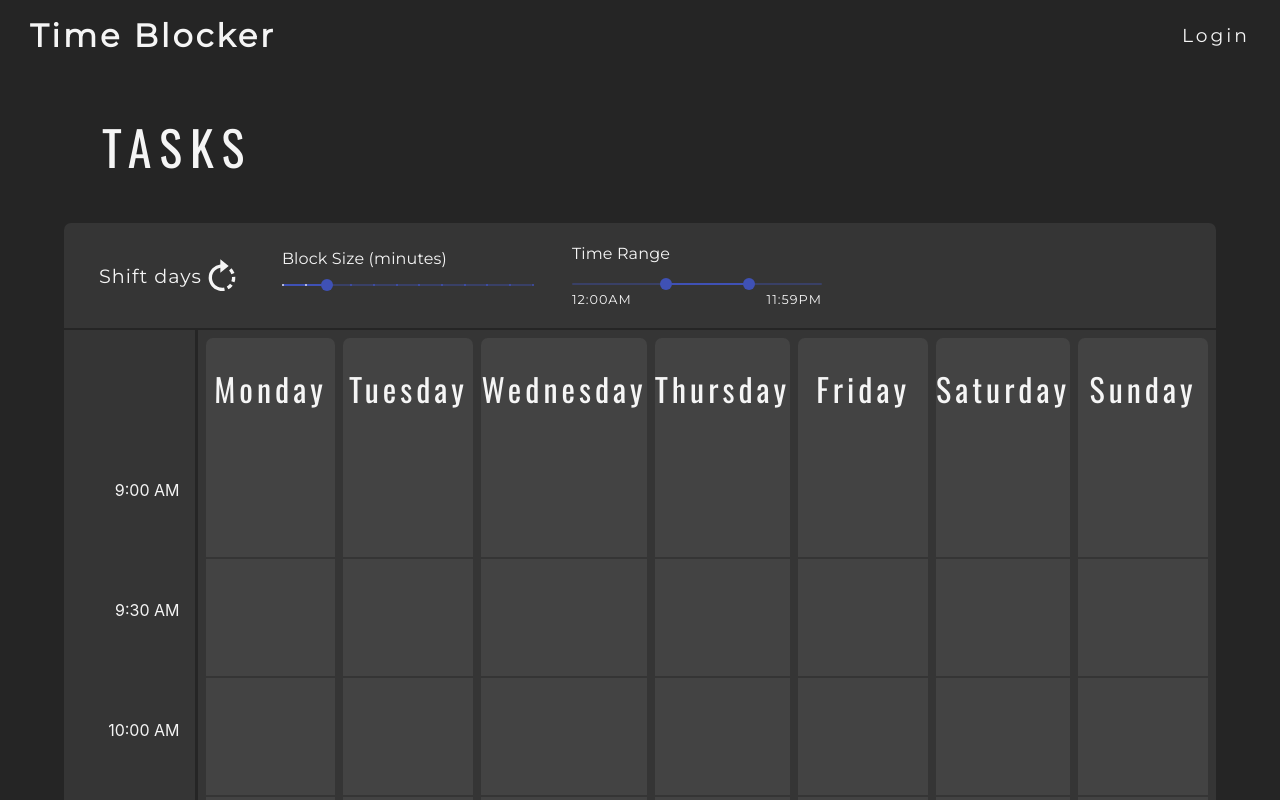
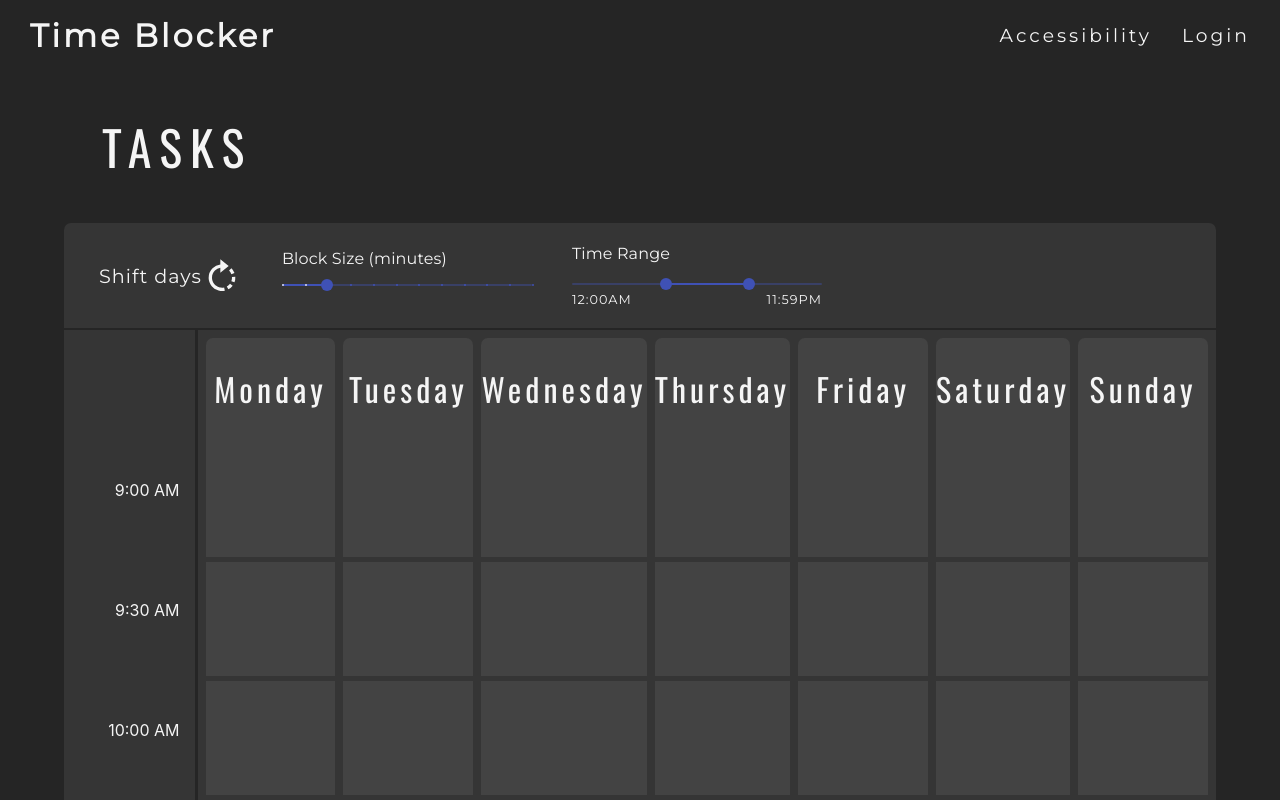
Before and after one commit to clinzy25/time-blocker, a React (Create React App) app: page / in a window 1280 px wide. Shown: the top 800 px of the page. Built offline with nearby package versions, Linux system fonts and the light colour scheme.

Commit message:
task cells

```diff
--- a/src/components/DayColumn.js
+++ b/src/components/DayColumn.js
@@ -1,22 +1,61 @@
+import React, { useState, useCallback, useEffect } from 'react';
 import styled from 'styled-components';
 import { useTableContext } from '../reducers-contexts/table_context';
 import { FaPlusSquare } from 'react-icons/fa';
+import { Task } from './Task';
 
 export const DayColumn = ({ day }) => {
-  const { timeColumn } = useTableContext();
+  const { timeColumn, addTask, tasks } = useTableContext();
+
+  const [showBtn, setShowBtn] = useState(false);
+  const [btnKey, setBtnKey] = useState(null);
+
+  const getTasks = (cellKey) => {
+    return tasks
+    ? tasks.map((task) => {
+      if (task.key === cellKey) {
+        return <Task cellKey={cellKey} />;
+      }
+    })
+    : null;
+  };
 
   return (
     <Wrapper gridInterval={timeColumn.length}>
       <h2>{day}</h2>
       {timeColumn.map((_, index) => {
         index++;
+        console.log(index)
+        const cellKey = day.substr(0, 2).concat(index);
         return (
           <div
-            key={index}
+            key={cellKey}
             className='task-slot'
             style={{ gridArea: `${2} / 1 / ${index + 2} / 2;` }}
+            onMouseEnter={() => {
+              setBtnKey(index);
+              setShowBtn(true);
+            }}
+            onMouseLeave={() => {
+              setBtnKey(null);
+              setShowBtn(false);
+            }}
           >
-            <FaPlusSquare className='add-task-btn' />
+            {showBtn && index === btnKey ? (
+              <FaPlusSquare
+                className='add-task-btn'
+                onClick={() => {
+                  addTask({
+                    key: cellKey,
+                    dayOfWeek: day,
+                    time: '',
+                    title: 'New Task',
+                    textContent: '',
+                  });
+                }}
+              />
+            ) : null}
+            {getTasks(cellKey)}
           </div>
         );
       })}
@@ -29,7 +68,6 @@ const Wrapper = styled.div`
   display: grid;
   grid-template-columns: 1fr;
   grid-template-rows: ${(props) => `100px repeat(${props.gridInterval}, 1fr);`};
-  grid-gap: 3px;
   background-color: var(--clr-background-dark3);
   border-radius: 7px;
   h2 {
@@ -44,13 +82,14 @@ const Wrapper = styled.div`
   .task-slot {
     height: 100%;
     width: 100%;
-    border-bottom: 2px solid var(--clr-background-dark2);
+    border-bottom: 5px solid var(--clr-background-dark2);
   }
   .add-task-btn {
     height: 20px;
     width: 20px;
     margin: 5px;
     color: var(--clr-background-dark);
-    display: none;
+    display: hidden;
+    cursor: pointer;
   }
 `;
--- a/src/components/Navbar.js
+++ b/src/components/Navbar.js
@@ -1,13 +1,16 @@
-import styled from 'styled-components'
+import styled from 'styled-components';
 
 export const Navbar = () => {
   return (
     <Wrapper>
       <h1 className='title'>Time Blocker</h1>
-      <h3 className='login'>Login</h3>
+      <div className='right-side-items'>
+        <h3 className='accessibility'>Accessibility</h3>
+        <h3 className='login'>Login</h3>
+      </div>
     </Wrapper>
-  )
-}
+  );
+};
 
 const Wrapper = styled.div`
   display: flex;
@@ -17,10 +20,13 @@ const Wrapper = styled.div`
   color: var(--clr-text-light);
   font-family: 'Montserrat', sans-serif;
   letter-spacing: 3px;
+  .right-side-items {
+    display: flex;
+  }
   .title {
     padding-left: 30px;
   }
-  .login {
+  .login, .accessibility {
     padding-right: 30px;
     font-weight: 100;
   }
--- a/src/components/Table.js
+++ b/src/components/Table.js
@@ -22,6 +22,5 @@ const Wrapper = styled.article`
   margin-bottom: 200px;
   .flex-container {
     display: flex;
-    flex-flow: row;
   }
 `;
--- /dev/null
+++ b/src/components/Task.js
@@ -0,0 +1,15 @@
+import styled from 'styled-components';
+import { useTableContext } from '../reducers-contexts/table_context';
+
+export const Task = ({ cellKey }) => {
+  const { tasks } = useTableContext();
+
+  const task = tasks.find((task) => task.key === cellKey);
+  if (task) {
+    return <p>{task.key}</p>;
+  } else {
+    return null;
+  }
+
+};
+const Wrapper = styled.div``;
--- a/src/components/TasksContainer.js
+++ b/src/components/TasksContainer.js
@@ -8,7 +8,7 @@ export const TasksContainer = () => {
   return (
     <Wrapper>
       {dayOrder.map((day, index) => {
-        return <DayColumn day={day} key={index} />;
+        return <DayColumn key={day} day={day} />;
       })}
     </Wrapper>
   );
--- a/src/reducers-contexts/actions.js
+++ b/src/reducers-contexts/actions.js
@@ -2,3 +2,4 @@ export const SET_BLOCK_SIZE = 'SET_BLOCK_SIZE';
 export const GET_TIMES = 'GET_TIMES';
 export const SHIFT_DAYS = 'SHIFT_DAYS';
 export const SET_TIME_RANGE = 'SET_TIME_RANGE';
+export const ADD_TASK = 'ADD_TASK';
--- a/src/reducers-contexts/table_context.js
+++ b/src/reducers-contexts/table_context.js
@@ -6,12 +6,14 @@ import {
   GET_TIMES,
   SHIFT_DAYS,
   SET_TIME_RANGE,
+  ADD_TASK,
 } from '../reducers-contexts/actions';
 
 const TableContext = React.createContext();
 
 const initialState = {
   timeColumn: [],
+  tasks: [],
   // displays 12:00am of every day
   startTime: new Date(moment().format('LL')).getTime(),
   // displays 11:59pm of every day
@@ -55,13 +57,24 @@ const TableProvider = ({ children }) => {
     });
   };
 
+  const addTask = (task) => {
+    dispatch({ type: ADD_TASK, payload: task });
+  };
+
   useEffect(() => {
     getTimes();
   }, [state.blockSize, state.timeRange]);
 
   return (
     <TableContext.Provider
-      value={{ ...state, getTimes, setBlockSize, shiftDays, setTimeRange }}
+      value={{
+        ...state,
+        getTimes,
+        setBlockSize,
+        shiftDays,
+        setTimeRange,
+        addTask,
+      }}
     >
       {children}
     </TableContext.Provider>
--- a/src/reducers-contexts/table_reducer.js
+++ b/src/reducers-contexts/table_reducer.js
@@ -3,6 +3,7 @@ import {
   GET_TIMES,
   SHIFT_DAYS,
   SET_TIME_RANGE,
+  ADD_TASK,
 } from './actions';
 
 const table_reducer = (state, action) => {
@@ -53,6 +54,12 @@ const table_reducer = (state, action) => {
         ...state,
         dayOrder: newDayOrder,
       };
+
+    case ADD_TASK:
+      return {
+        ...state,
+        tasks: [...state.tasks, action.payload],
+      };
     default:
       return state;
   }
```
